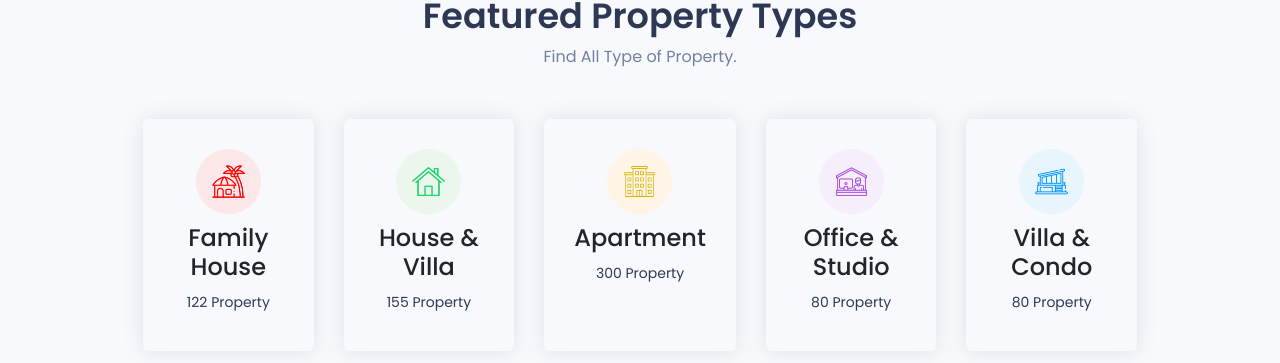
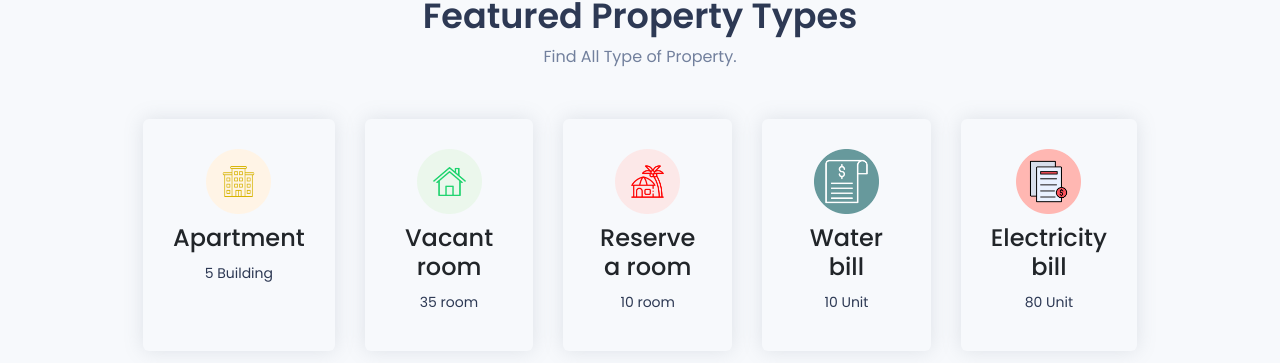
Before and after one commit to Krianapong/Dorm_Application, a React (Create React App) app: page / in a window 1280 px wide. Shown: the part 885-1248 px from the top of the page. Built offline with nearby package versions, Linux system fonts and the light colour scheme; no server answers; the database is empty; a small style sheet from the web is missing.

Commit message:
fix icon

```diff
--- a/index.html
+++ b/index.html
@@ -2,9 +2,9 @@
 <html lang="en">
   <head>
     <meta charset="UTF-8" />
-    <link rel="icon" type="image/svg+xml" href="/vite.svg" />
+    <link rel="icon" type="image/svg+xml" href="../../src/images/Hopak.png" />
     <meta name="viewport" content="width=device-width, initial-scale=1.0" />
-    <link rel="icon" href="../../src/images/logo.png" />
+    <link rel="icon" href="../../src/images/Hopak.png" />
     <script src="https://www.google.com/recaptcha/api.js" async defer></script>
     <link
       rel="stylesheet"
--- a/src/data/Data.js
+++ b/src/data/Data.js
@@ -58,29 +58,29 @@ export const blog = [
 ]
 export const featured = [
   {
-    cover: "../images/hero/h1.png",
-    name: "Family House",
-    total: "122 Property",
+    cover: "../images/hero/h3.png",
+    name: "Apartment",
+    total: "5 Building ",
   },
   {
     cover: "../images/hero/h2.png",
-    name: "House & Villa",
-    total: "155 Property",
+    name: "Vacant room",
+    total: "35 room",
   },
   {
-    cover: "../images/hero/h3.png",
-    name: "Apartment",
-    total: "300 Property",
+    cover: "../images/hero/h1.png",
+    name: "Reserve a room",
+    total: "10  room",
   },
   {
-    cover: "../images/hero/h4.png",
-    name: "Office & Studio",
-    total: "80 Property",
+    cover: "../images/hero/bills.png",
+    name: "Water bill",
+    total: "10 Unit",
   },
   {
-    cover: "../images/hero/h6.png",
-    name: "Villa & Condo",
-    total: "80 Property",
+    cover: "../images/hero/bill.png",
+    name: "Electricity bill",
+    total: "80 Unit",
   },
 ];
 export const list = [
```
Also changed, not shown: src/components/cost/CostDataFetcher.jsx (added, +45 -0 lines), public/images/hero/bill.png (added), public/images/hero/bills.png (added).
